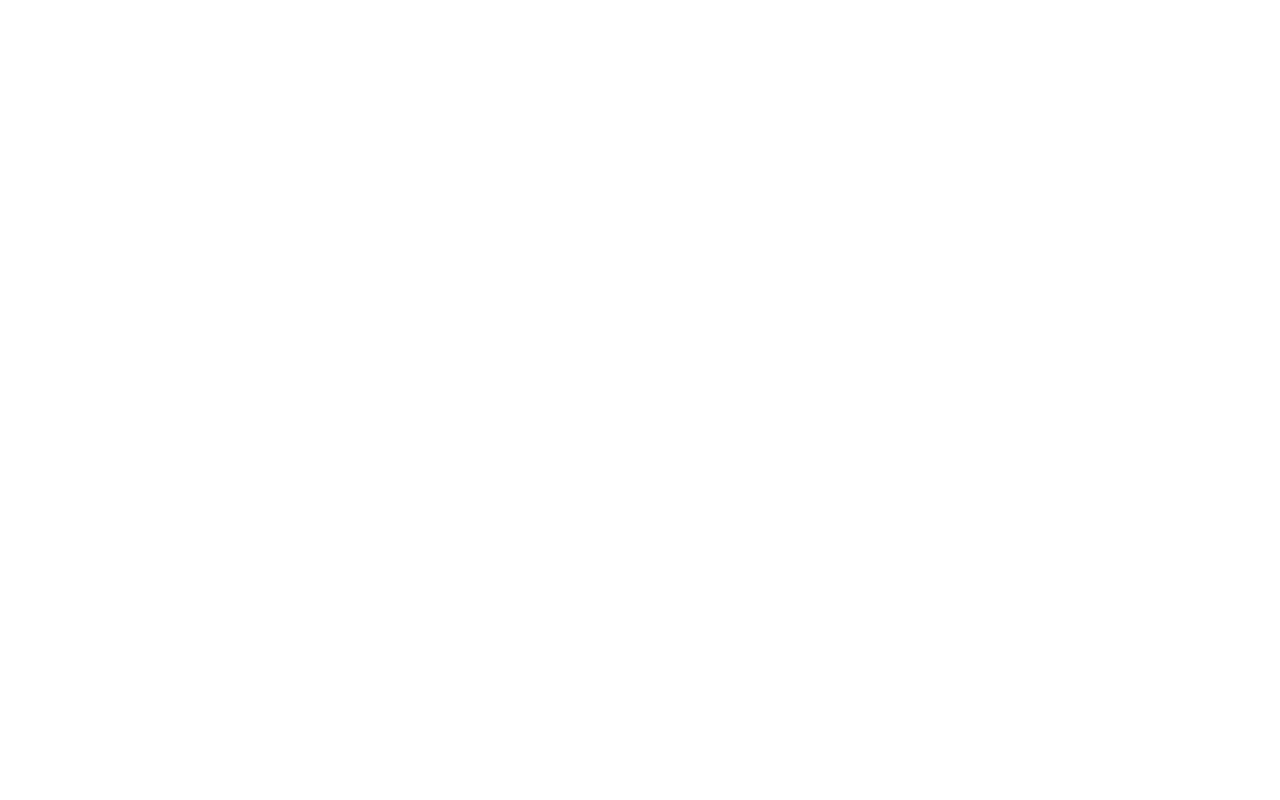
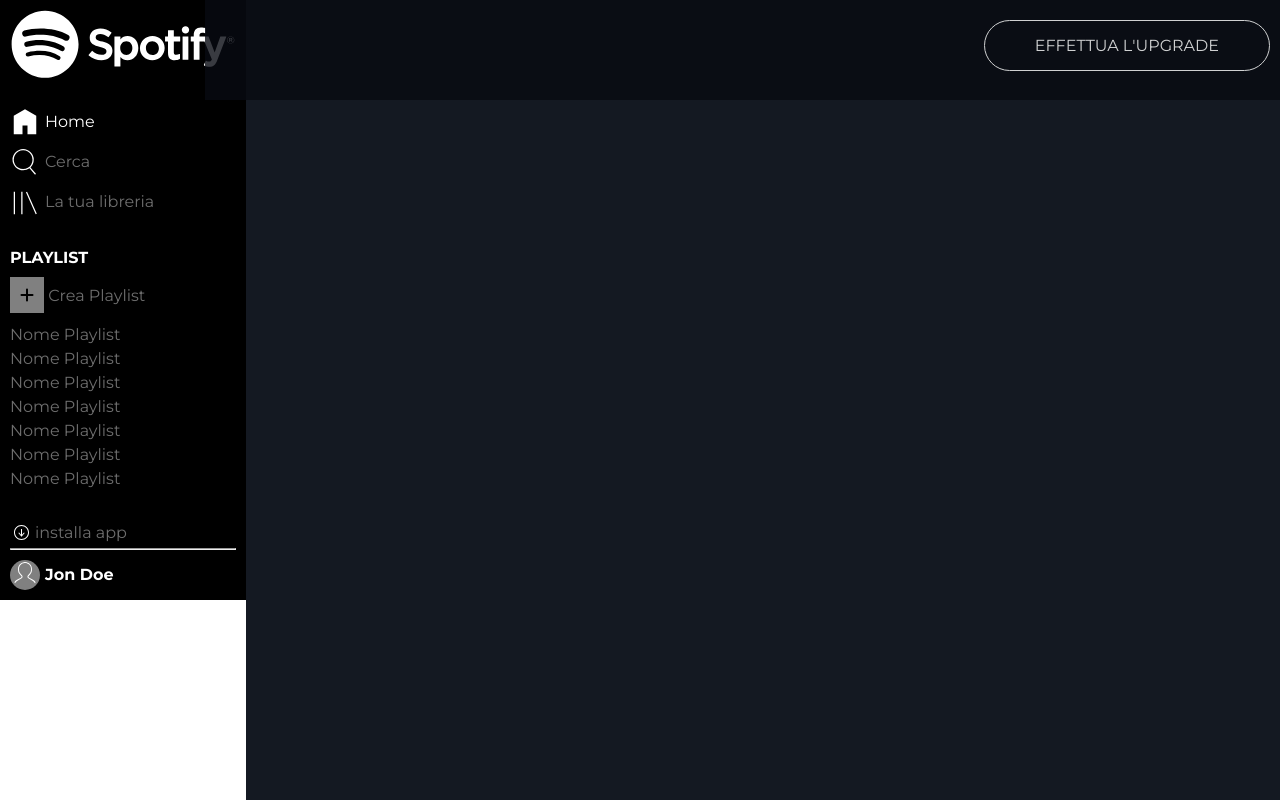
Before and after one commit to Lorenzo789/html-css-spotifyweb, a plain HTML site: page index.html in a window 1280 px wide. Drawn offline with Linux system fonts and the light colour scheme.

Commit message:
banner-top and side menù vaguely completed

```diff
--- a/css/style.css
+++ b/css/style.css
@@ -2,4 +2,174 @@
     margin: 0;
     padding: 0;
     box-sizing: border-box;
+    font-family: 'Montserrat', sans-serif;
 }
+
+/* DISPLAY */
+.flex{
+    display: flex;
+}
+
+.al-it{
+    align-items: center;
+}
+
+.jc-cen{
+    justify-content: center;
+}
+
+.fd-col{
+    flex-direction: column;
+}
+
+.jc-sp-bet{
+    justify-content: space-between;
+}
+
+.disp-non{
+    display: none;
+}
+
+/* SIZE */
+.small{
+    width: 30px;
+}
+
+.smaller{
+    width: 20px;
+}
+
+.txt-heavy{
+    font-weight: bold;
+}
+
+.w-100{
+    width: 100%;
+}
+
+/* PADDING-MARGIN */
+.pad{
+    padding: 5px 0px;
+}
+
+.pad-med{
+    padding: 10px 0px;
+}
+
+/* COLOR */
+.txt-white{
+    color: white;
+}
+.txt-gray{
+    color: #6d6d6d;
+}
+
+
+
+
+
+
+
+
+/* TOP-CONTENT */
+.top-content{
+    height: 100px;
+    background-color: #080b12;
+    position: fixed;
+    left: 50px;
+    right: 0;
+    top: 0;
+    padding: 20px;
+    opacity: 0.8;
+}
+
+#upgrade-abs{
+    position: absolute;
+    right: 10px;
+    padding: 15px 50px;
+    background: #080b12;
+    border: 1px solid white;
+    border-radius: 30px;
+    color: white;
+    text-decoration: none;
+}
+/* TOP-CONTENT */
+
+/* SIDE-MENU */
+.side-menu{
+    height: 600px;
+    padding: 10px;
+    text-align: center;
+    background-color: black;
+}
+
+hr{
+    margin-bottom: 10px;
+}
+
+#profile{
+    background-color: gray;
+    border-radius: 50%;
+    width: 30px;
+    height: 30px;
+    padding: 2px;
+}
+
+#plus{
+    color: black;
+    padding: 10px;
+    background-color: gray;
+}
+
+.hidden{
+    text-align: left;
+}
+
+ul{
+    list-style: none;
+    padding: 10px 0px;
+    line-height: 1.5;
+}
+/* SIDE-MENU */
+
+.main-content{
+    width: 100%;
+    height: 100vh;
+    background-color: #141922;
+}
+
+/***********
+ RESPONSIVE
+************/
+
+@media all and (min-width: 600px){}
+
+@media all and (min-width: 601px){
+    .top-content{
+        left: 205px;
+    }
+    .side-menu{
+        width: 300px;
+    }
+    .logo{
+        display: none;
+    }
+    .logo-big{
+        display: inline-block;
+        width: 100%;
+        margin-bottom: 20px;
+    }
+    span.disp-non{
+        display: inline;
+        padding: 5px;
+    }
+    div.flex.al-it.jc-cen{
+        justify-content: flex-start;
+    }
+    .hidden.disp-non{
+        display: block;
+    }
+}
+@media all and (min-width: 701px){}
+
+@media all and (min-width: 1100px){}
--- a/index.html
+++ b/index.html
@@ -4,7 +4,7 @@
     <meta charset="UTF-8">
     <meta http-equiv="X-UA-Compatible" content="IE=edge">
     <meta name="viewport" content="width=device-width, initial-scale=1.0">
-    <link rel="preconnect" href="https://fonts.googleapis.com/css?family=Montserrat:400,500,600,700">
+    <link rel="stylesheet" href="https://fonts.googleapis.com/css?family=Montserrat:400,500,600,700">
     <link rel="icon" type="image/x-icon" href="./img/favicon.ico">
     <link rel="stylesheet" href="https://cdnjs.cloudflare.com/ajax/libs/font-awesome/6.1.1/css/all.min.css" integrity="sha512-KfkfwYDsLkIlwQp6LFnl8zNdLGxu9YAA1QvwINks4PhcElQSvqcyVLLD9aMhXd13uQjoXtEKNosOWaZqXgel0g==" crossorigin="anonymous" referrerpolicy="no-referrer"/>
     <link rel="stylesheet" href="./css/style.css">
@@ -13,12 +13,74 @@
 <body>
     <!-- START-MAIN -->
     <main>
+        <!-- TOP-CONTENT -->
+        <div class="top-content">
+            <a id="upgrade-abs" href="#">EFFETTUA L'UPGRADE</a>
+        </div>
+        <!-- TOP-CONTENT -->
+
+        <!-- CORPO-CENTRALE -->
+        <div class="container flex">
+
+            <!-- SIDE-MENU -->
+            <div class="side-menu flex fd-col jc-sp-bet">
+                <div>
+                    <img class="logo small pad" src="./img/logo-small.svg" alt="logo-small">
+                    <img class="logo-big disp-non" src="./img/logo.svg" alt="logo">
+                    <div class="flex al-it">
+                        <img class="small pad" src="./img/home.svg" alt="home">
+                        <span class="disp-non txt-white">Home</span>
+                    </div>
+                    <div class="flex al-it">
+                        <img class="small pad txt-gray" src="./img/search.svg" alt="search">
+                        <span class="disp-non txt-gray">Cerca</span>
+                    </div>
+                    <div class="flex al-it">
+                        <img class="small pad txt-gray" src="./img/libreria.svg" alt="library">
+                        <span class="disp-non txt-gray">La tua libreria</span>
+                    </div>
+                </div>
+                <div class="hidden disp-non">
+                    <p class="txt-white txt-heavy pad-med">PLAYLIST</p>
+                    <span class="txt-gray"><i id="plus" class="fa-solid fa-plus"></i> Crea Playlist</span>
+                    <ul>
+                       <li class="txt-gray">Nome Playlist</li>
+                       <li class="txt-gray">Nome Playlist</li>
+                       <li class="txt-gray">Nome Playlist</li>
+                       <li class="txt-gray">Nome Playlist</li>
+                       <li class="txt-gray">Nome Playlist</li>
+                       <li class="txt-gray">Nome Playlist</li>
+                       <li class="txt-gray">Nome Playlist</li>
+                    </ul>
+                </div>
+                <div>
+                    <div class="flex al-it jc-cen">
+                        <img class="smaller pad txt-gray" src="./img/download.svg" alt="download">
+                        <span class="disp-non txt-gray">installa app</span>
+                    </div>
+                    <hr>
+                    <div class="flex al-it">
+                        <img id="profile" class="small txt-gray" src="./img/profile.svg" alt="profile">
+                        <span class="disp-non txt-white txt-heavy">Jon Doe</span>
+                    </div>
+                </div>
+            </div>
+            <!-- SIDE-MENU -->
+
+            <!-- MAIN-CONTENT -->
+            <div class="main-content">
+
+            </div>
+            <!-- MAIN-CONTENT -->
+
+        </div>
+        <!-- CORPO-CENTRALE -->
 
     </main>
     <!-- END-MAIN -->
 
     <!-- START-FOOTER -->
-    <footer>
+    <footer class="footer-content">
 
     </footer>
     <!-- END-FOOTER -->
```
